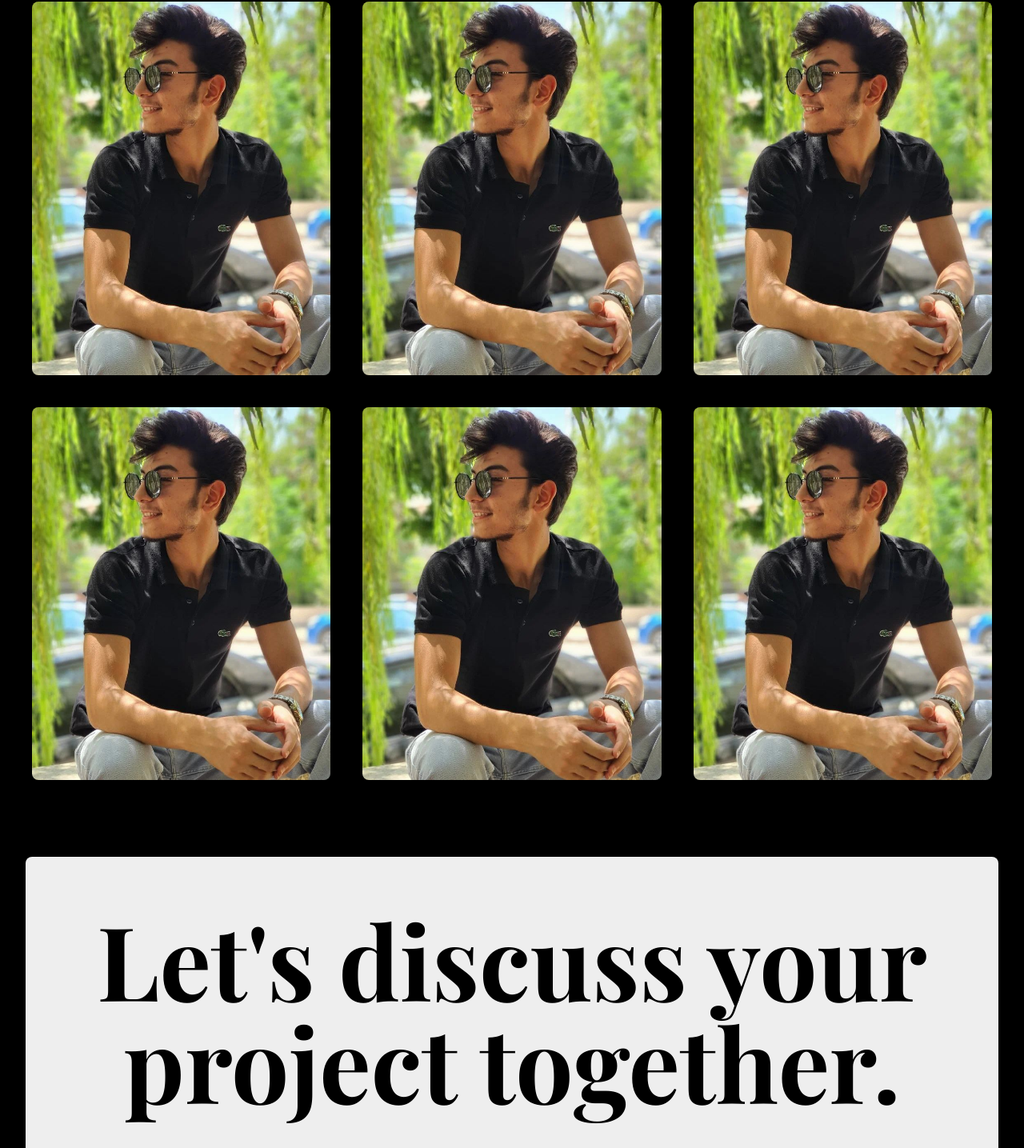
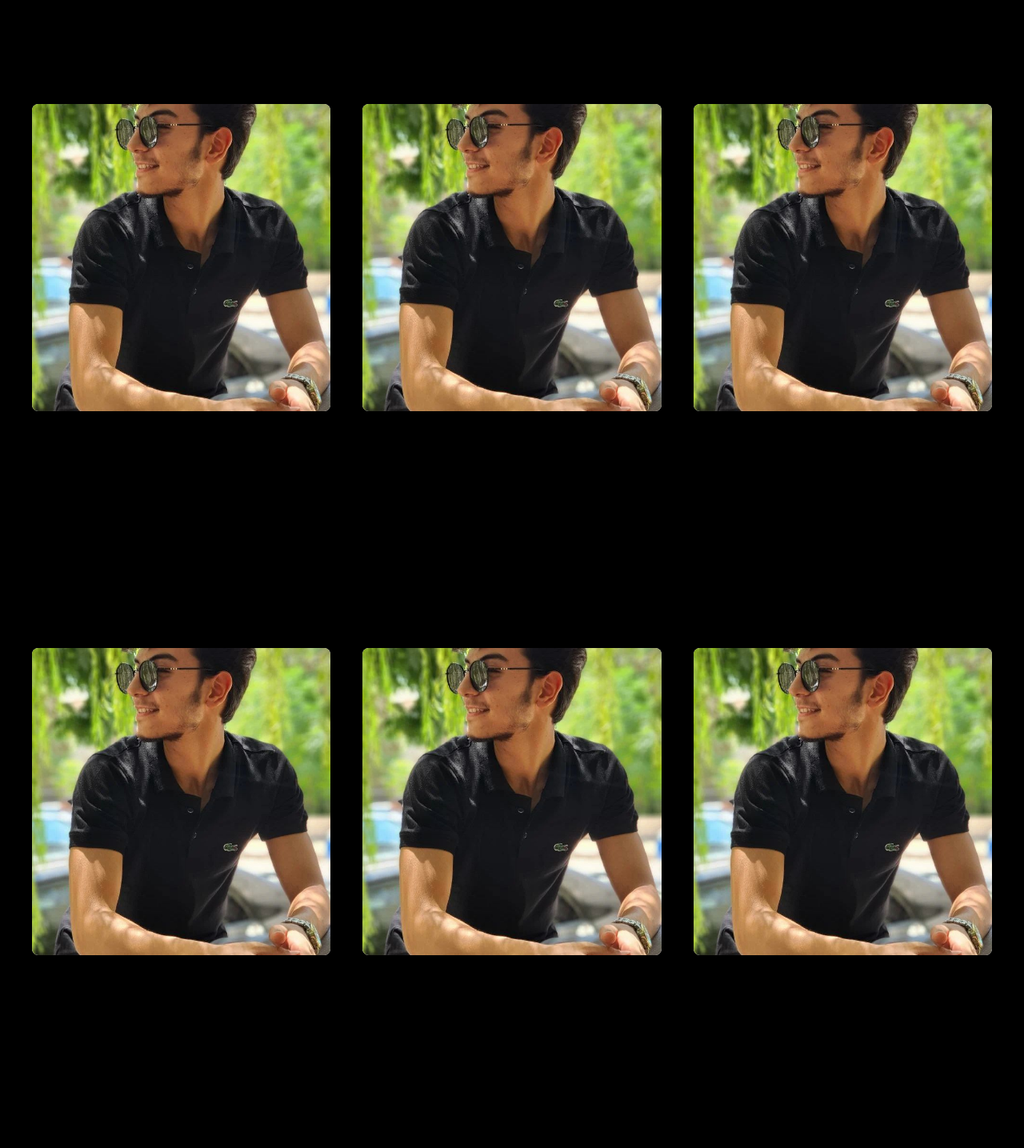
Before and after one commit to Ahmad-Maartmesrini/Mohamad-Shahbandar, a React (Vite) app: page / in a window 1280 px wide. Shown: the part 1310-2745 px from the top of the page at 80% size. Built offline with nearby package versions, Linux system fonts and the light colour scheme; a web font is replaced by a local one.

Commit message:
SmartImage

```diff
--- a/src/components/Card.tsx
+++ b/src/components/Card.tsx
@@ -1,6 +1,6 @@
 const Card = () => {
   return (
-    <div id="card" className="padding-section">
+    <div id="card" className="padding-section my-16">
       <div className="text-center bg-[#EEE] rounded-lg p-7 md:p-16">
         <h1 className="font-Playfair text-5xl md:text-7xl lg:text-9xl font-bold text-black mb-10">
           Let's discuss your project together.
--- a/src/components/projects/Projects.tsx
+++ b/src/components/projects/Projects.tsx
@@ -1,3 +1,4 @@
+import { SmartImage } from "../ui/image/SmartImage";
 import { SparklesPreview } from "../ui/sparkles/Sparkle";
 import { mo2 } from "./imports";
 
@@ -8,22 +9,22 @@ const Projects = () => {
       <div className="flex justify-center items-center">
         <div className="grid grid-cols-1 sm:grid-cols-2 md:grid-cols-3 grid-rows-2 gap-10 px-10">
           <div>
-            <img src={mo2} className="rounded-lg" alt="" />
+            <SmartImage url={mo2} />
           </div>
           <div>
-            <img src={mo2} className="rounded-lg" alt="" />
+            <SmartImage url={mo2} />
           </div>
           <div>
-            <img src={mo2} className="rounded-lg" alt="" />
+            <SmartImage url={mo2} />
           </div>
           <div>
-            <img src={mo2} className="rounded-lg" alt="" />
+            <SmartImage url={mo2} />
           </div>
           <div>
-            <img src={mo2} className="rounded-lg" alt="" />
+            <SmartImage url={mo2} />
           </div>
           <div>
-            <img src={mo2} className="rounded-lg" alt="" />
+            <SmartImage url={mo2} />
           </div>
         </div>
       </div>
--- /dev/null
+++ b/src/components/ui/image/SmartImage.tsx
@@ -0,0 +1,11 @@
+"use client";
+import { DirectionAwareHover } from "./direction-aware-hover";
+
+export function SmartImage({ url }: { url: string }) {
+//   const imageUrl = "https://images.unsplash.com/photo-1663765970236-f2acfde22237?q=80&w=3542&auto=format&fit=crop&ixlib=rb-4.0.3&ixid=M3wxMjA3fDB8MHxwaG90by1wYWdlfHx8fGVufDB8fHx8fA%3D%3D";
+  return (
+    <div className="h-[40rem] relative  flex items-center justify-center">
+      <DirectionAwareHover imageUrl={url} />
+    </div>
+  );
+}
```
